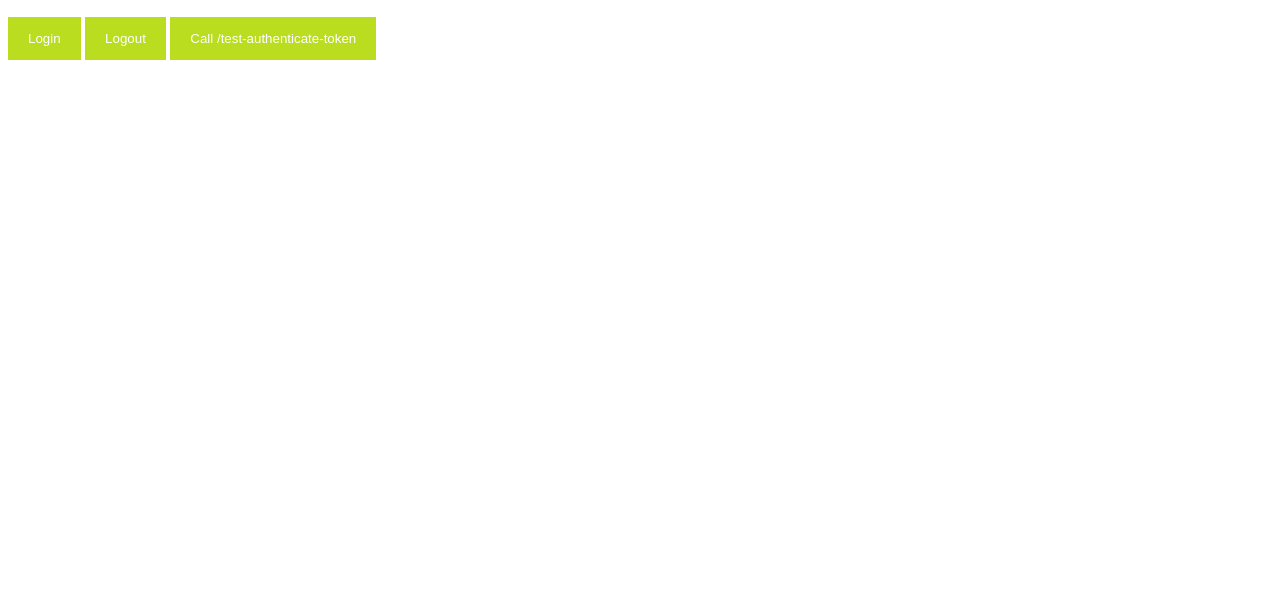
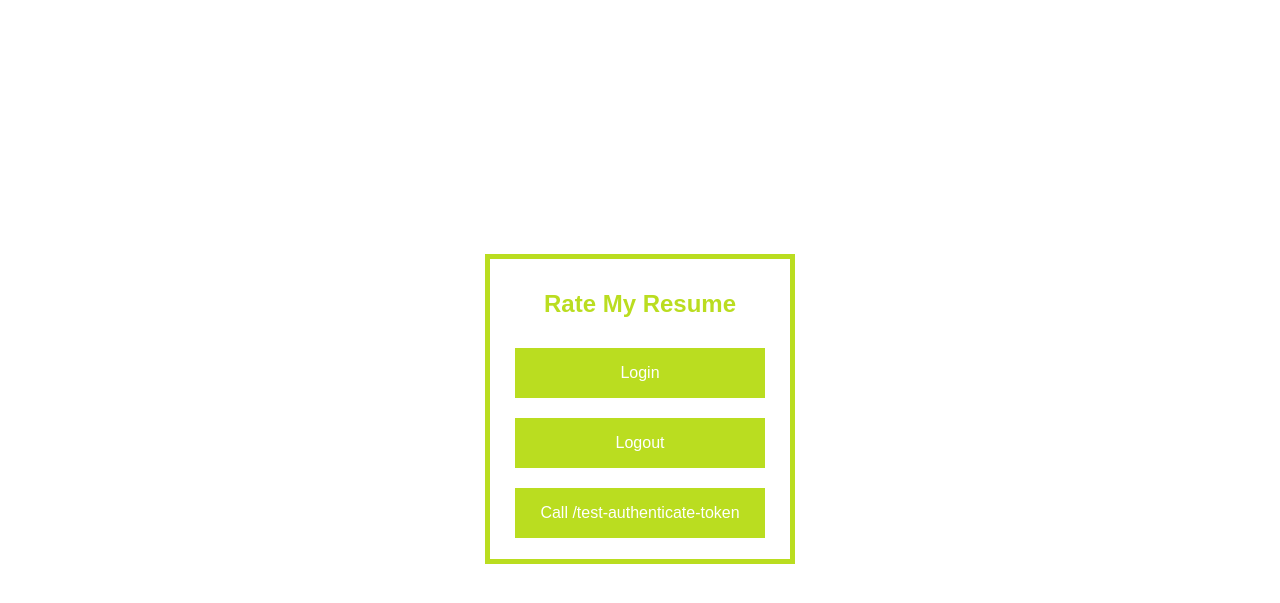
Before and after one commit to JennysKeys/RateMyResume, a website: page app/public/index.html in a window 1280 px wide. Shown: the part 59-662 px from the top of the page. Drawn offline with Linux system fonts and the light colour scheme.

Commit message:
moved login/logout to center

```diff
--- a/app/public/css/login.css
+++ b/app/public/css/login.css
@@ -12,7 +12,7 @@ body {
     width: 100%;
     height: 100%;
     overflow: auto;
-    background-color: rgba(0,0,0,0.4);
+    background-color: rgba(0, 0, 0, 0.4);
     padding-top: 60px;
 }
 
@@ -25,7 +25,8 @@ body {
     max-width: 500px;
 }
 
-input[type=text], input[type=password] {
+input[type="text"],
+input[type="password"] {
     width: 100%;
     padding: 12px 20px;
     margin: 8px 0;
@@ -35,7 +36,7 @@ input[type=text], input[type=password] {
 }
 
 button {
-    background-color: #BADD20;
+    background-color: #badd20;
     color: white;
     padding: 14px 20px;
     margin: 8px 0;
@@ -59,7 +60,6 @@ button:hover {
     margin: 24px 0 12px 0;
     position: relative;
 }
-
 
 .container {
     padding: 16px;
@@ -91,13 +91,21 @@ span.psw {
 }
 
 @-webkit-keyframes animatezoom {
-    from {-webkit-transform: scale(0)}
-    to {-webkit-transform: scale(1)}
+    from {
+        -webkit-transform: scale(0);
+    }
+    to {
+        -webkit-transform: scale(1);
+    }
 }
 
 @keyframes animatezoom {
-    from {transform: scale(0)}
-    to {transform: scale(1)}
+    from {
+        transform: scale(0);
+    }
+    to {
+        transform: scale(1);
+    }
 }
 
 @media screen and (max-width: 300px) {
@@ -109,3 +117,42 @@ span.psw {
         width: 100%;
     }
 }
+
+/* Center the container vertically and horizontally */
+.square-wrapper {
+    position: relative;
+    display: flex;
+    align-items: center;
+    justify-content: center;
+    height: 100vh; /* Full viewport height */
+}
+
+.background-square {
+    position: absolute;
+    width: 300px; /* Adjust width as needed */
+    height: 300px; /* Adjust height as needed */
+    background-color: white; /* Change to desired color */
+    z-index: 0; /* Ensure it is behind the buttons */
+    border: 5px solid #badd20;
+}
+
+.button-container {
+    display: flex;
+    flex-direction: column;
+    align-items: center;
+    justify-content: center;
+
+    z-index: 1; /* Ensure it is in front of the background square */
+}
+
+.button-container button {
+    width: 200px; /* Set a fixed width */
+    height: 50px; /* Set a fixed height */
+    margin: 10px 0; /* Add some space between buttons */
+    font-size: 16px; /* Optional: Adjust font size for consistency */
+}
+.button-container h2.title {
+    margin-bottom: 20px; /* Add space between title and buttons */
+    font-size: 24px; /* Adjust font size as needed */
+    color: #badd20;
+}
--- a/app/public/index.html
+++ b/app/public/index.html
@@ -26,16 +26,25 @@
             </div>
         </div>
 
+        <div class="square-wrapper">
+            <div class="background-square"></div>
+            <div class="button-container">
+                <h2 class="title">Rate My Resume</h2>
                 <button
                     onclick="document.getElementById('login').style.display='block'"
-            style="width: auto"
+                    style="width: 250px"
                 >
                     Login
                 </button>
-        <button id="logoutButton" style="width: auto">Logout</button>
-        <button id="fetchTestAuthenticateTokenButton" style="width: auto">
+                <button id="logoutButton" style="width: 250px">Logout</button>
+                <button
+                    id="fetchTestAuthenticateTokenButton"
+                    style="width: 250px"
+                >
                     Call /test-authenticate-token
                 </button>
+            </div>
+        </div>
 
         <div id="login" class="modal">
             <form id="loginForm" class="modal-content animate">
```
Lines whose indentation alone changed are shown as unchanged.
